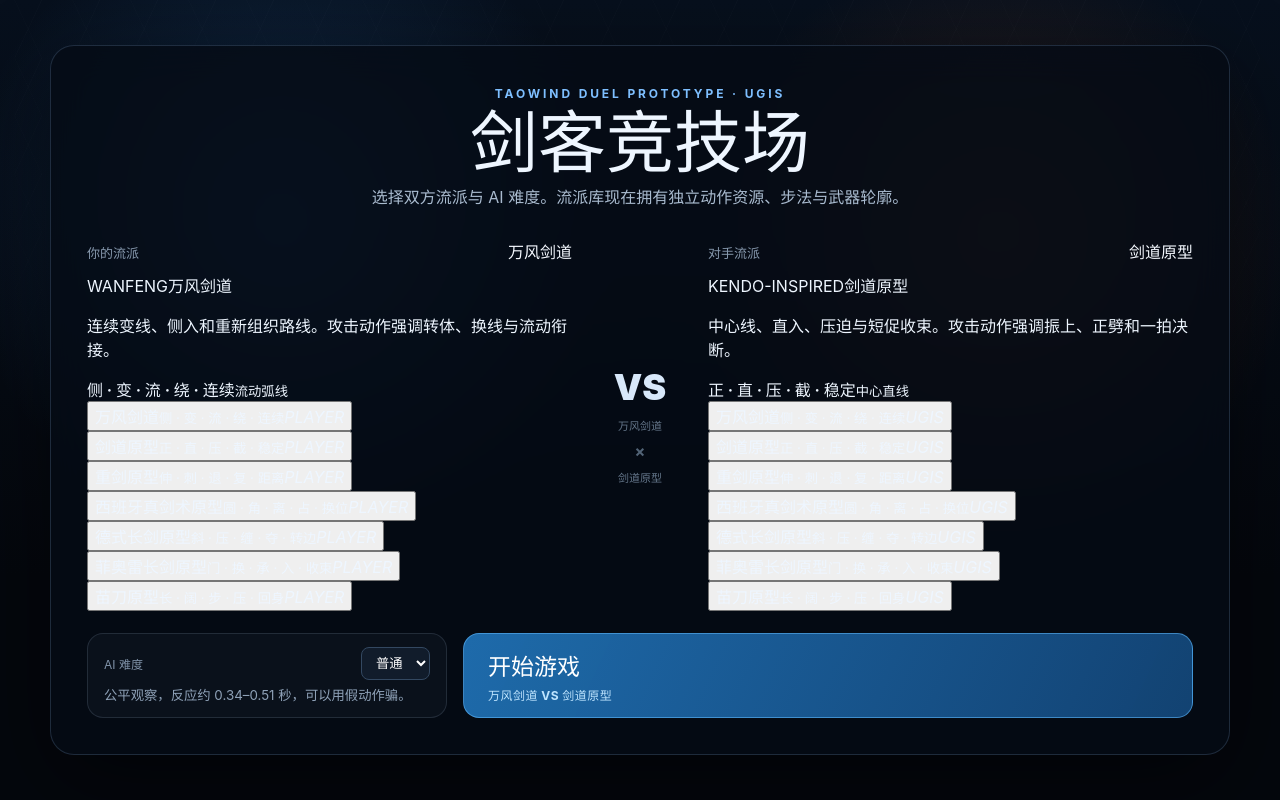
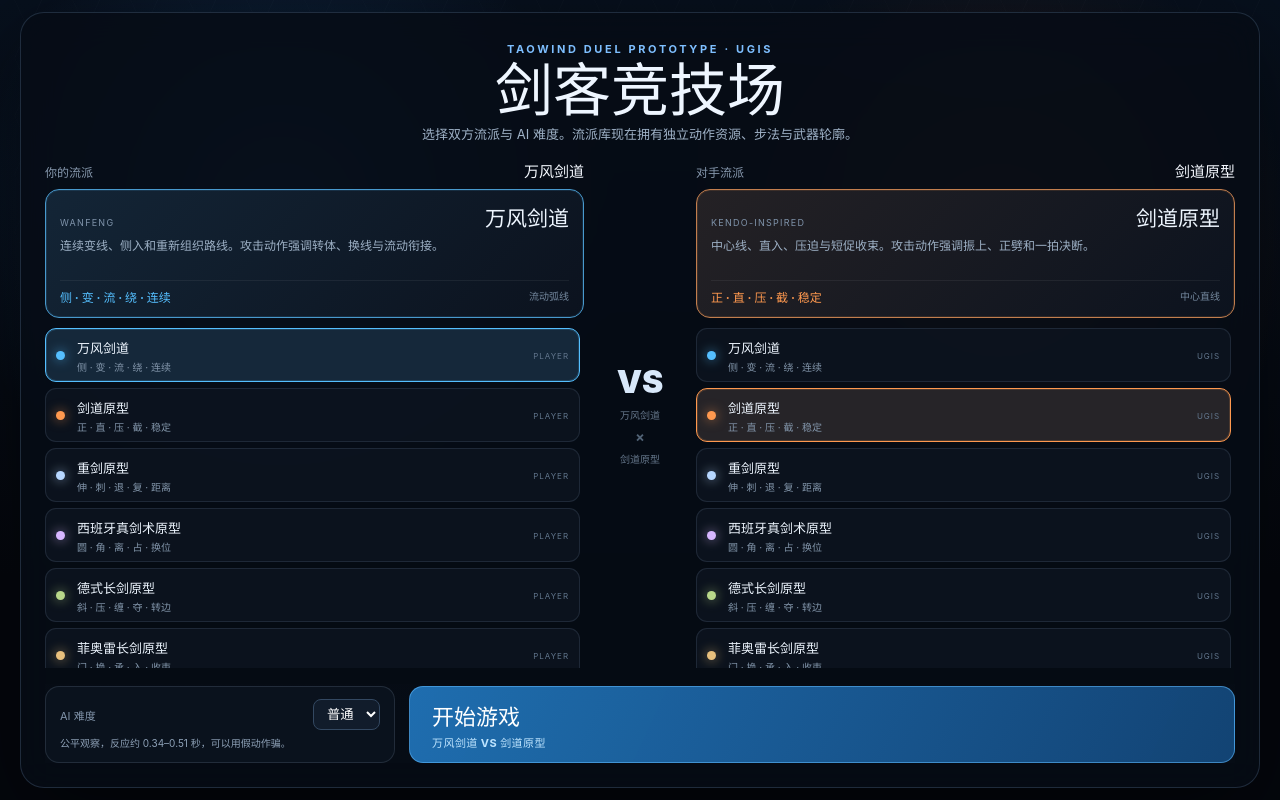
Before and after one commit to xingxuling/RCL, a React (Vite) app in the folder examples/ugis-fighter-game/: page / in a window 1280 px wide. Built offline with nearby package versions, Linux system fonts and the light colour scheme.

Commit message:
fix(game): keep setup controls visible with large style rosters

```diff
--- a/examples/ugis-fighter-game/src/styleSelect.css
+++ b/examples/ugis-fighter-game/src/styleSelect.css
@@ -1,218 +1,66 @@
 .start-screen {
-  min-height: 100vh;
+  height: 100dvh;
+  min-height: 620px;
   display: grid;
   place-items: center;
   position: relative;
   overflow: hidden;
+  padding: 12px;
   background:
-    radial-gradient(circle at 22% 28%, rgba(48, 127, 213, 0.25), transparent 28%),
-    radial-gradient(circle at 78% 30%, rgba(198, 96, 37, 0.20), transparent 26%),
-    linear-gradient(180deg, #07101d 0%, #04070d 72%);
-  color: #eef6ff;
+    radial-gradient(circle at 22% 28%, rgba(48,127,213,.25), transparent 28%),
+    radial-gradient(circle at 78% 30%, rgba(198,96,37,.20), transparent 26%),
+    linear-gradient(180deg,#07101d 0%,#04070d 72%);
+  color:#eef6ff;
 }
-
-.start-backdrop {
-  position: absolute;
-  inset: 0;
-  background:
-    linear-gradient(115deg, transparent 48%, rgba(255,255,255,0.025) 49%, transparent 50%),
-    linear-gradient(65deg, transparent 48%, rgba(255,255,255,0.018) 49%, transparent 50%);
-  background-size: 58px 58px;
-  mask-image: linear-gradient(to bottom, rgba(0,0,0,.85), transparent 82%);
-  pointer-events: none;
+.start-backdrop{position:absolute;inset:0;background:linear-gradient(115deg,transparent 48%,rgba(255,255,255,.025) 49%,transparent 50%),linear-gradient(65deg,transparent 48%,rgba(255,255,255,.018) 49%,transparent 50%);background-size:58px 58px;mask-image:linear-gradient(to bottom,rgba(0,0,0,.85),transparent 82%);pointer-events:none}
+.start-panel{
+  width:min(1240px,calc(100vw - 24px));
+  height:min(900px,calc(100dvh - 24px));
+  min-height:590px;
+  position:relative;z-index:1;
+  padding:24px;
+  border:1px solid rgba(136,174,217,.2);
+  border-radius:24px;
+  background:rgba(6,12,21,.86);
+  box-shadow:0 28px 90px rgba(0,0,0,.48);
+  backdrop-filter:blur(18px);
+  display:grid;
+  grid-template-rows:auto minmax(0,1fr) auto;
+  gap:16px;
+  overflow:hidden;
 }
-
-.start-panel {
-  width: min(1180px, calc(100vw - 48px));
-  position: relative;
-  z-index: 1;
-  padding: 36px;
-  border: 1px solid rgba(136, 174, 217, 0.2);
-  border-radius: 24px;
-  background: rgba(6, 12, 21, 0.82);
-  box-shadow: 0 28px 90px rgba(0,0,0,.48);
-  backdrop-filter: blur(18px);
-}
-
-.start-hero {
-  text-align: center;
-  margin-bottom: 28px;
-}
-.start-hero > span {
-  font-size: 12px;
-  letter-spacing: .24em;
-  color: #7ebfff;
-  font-weight: 700;
-}
-.start-hero h1 {
-  margin: 6px 0 8px;
-  font-size: clamp(38px, 6vw, 68px);
-  line-height: 1;
-}
-.start-hero p {
-  max-width: 720px;
-  margin: 0 auto;
-  color: #a9bbcf;
-  line-height: 1.7;
-}
-
-.selection-columns {
-  display: grid;
-  grid-template-columns: 1fr 100px 1fr;
-  gap: 18px;
-  align-items: stretch;
-}
-.style-chooser {
-  min-width: 0;
-}
-.style-chooser > header {
-  display: flex;
-  justify-content: space-between;
-  align-items: baseline;
-  margin-bottom: 10px;
-  color: #8799ae;
-  font-size: 13px;
-}
-.style-chooser > header strong {
-  color: #f5f9ff;
-  font-size: 16px;
-}
-.style-card-grid {
-  display: grid;
-  gap: 10px;
-}
-.style-card {
-  text-align: left;
-  border: 1px solid rgba(125, 147, 171, .2);
-  background: rgba(13, 21, 33, .88);
-  color: inherit;
-  border-radius: 16px;
-  padding: 18px;
-  cursor: pointer;
-  transition: transform .16s ease, border-color .16s ease, box-shadow .16s ease;
-}
-.style-card:hover {
-  transform: translateY(-2px);
-  border-color: rgba(173, 204, 238, .46);
-}
-.style-card.selected.style-wanfeng {
-  border-color: rgba(88, 187, 255, .92);
-  box-shadow: inset 0 0 0 1px rgba(88, 187, 255, .26), 0 12px 38px rgba(38, 121, 191, .16);
-}
-.style-card.selected.style-kendo {
-  border-color: rgba(255, 154, 79, .9);
-  box-shadow: inset 0 0 0 1px rgba(255, 154, 79, .24), 0 12px 38px rgba(186, 83, 30, .14);
-}
-.style-card-topline {
-  display: flex;
-  justify-content: space-between;
-  gap: 12px;
-  font-size: 10px;
-  letter-spacing: .14em;
-  color: #71869d;
-}
-.style-card-topline em { font-style: normal; }
-.style-card > strong {
-  display: block;
-  margin-top: 8px;
-  font-size: 24px;
-}
-.style-card p {
-  min-height: 48px;
-  margin: 8px 0 12px;
-  color: #9db0c5;
-  line-height: 1.55;
-  font-size: 13px;
-}
-.style-path-language {
-  border-top: 1px solid rgba(255,255,255,.07);
-  padding-top: 10px;
-  display: flex;
-  flex-direction: column;
-  gap: 3px;
-}
-.style-path-language span,
-.style-card small {
-  color: #74889e;
-  font-size: 11px;
-}
-.style-path-language b {
-  font-size: 13px;
-}
-.style-card.style-wanfeng .style-path-language b { color: #68c8ff; }
-.style-card.style-kendo .style-path-language b { color: #ffad70; }
-.style-card > small { display: block; margin-top: 8px; }
-
-.versus-column {
-  display: grid;
-  place-content: center;
-  justify-items: center;
-  color: #65778b;
-  gap: 8px;
-  text-align: center;
-}
-.versus-column > span {
-  font-size: 36px;
-  font-weight: 900;
-  color: #d8e8fa;
-}
-.versus-column b { font-size: 16px; color: #526477; }
-.versus-column small { font-size: 11px; max-width: 90px; }
-
-.start-footer {
-  display: grid;
-  grid-template-columns: minmax(250px, 360px) 1fr;
-  gap: 16px;
-  margin-top: 22px;
-}
-.start-difficulty,
-.start-battle-button {
-  border-radius: 16px;
-  min-height: 82px;
-}
-.start-difficulty {
-  border: 1px solid rgba(130, 151, 177, .2);
-  background: rgba(12, 19, 30, .86);
-  padding: 12px 16px;
-  display: grid;
-  grid-template-columns: auto 1fr;
-  gap: 4px 12px;
-  align-items: center;
-}
-.start-difficulty > span { color: #8093a9; font-size: 12px; }
-.start-difficulty select {
-  justify-self: end;
-  background: #111c2b;
-  color: white;
-  border: 1px solid #334861;
-  border-radius: 8px;
-  padding: 7px 10px;
-}
-.start-difficulty small {
-  grid-column: 1 / -1;
-  color: #8ea1b7;
-  line-height: 1.4;
-}
-.start-battle-button {
-  border: 1px solid rgba(98, 188, 255, .55);
-  background: linear-gradient(115deg, rgba(34, 120, 192, .88), rgba(19, 70, 120, .95));
-  color: white;
-  cursor: pointer;
-  display: flex;
-  flex-direction: column;
-  align-items: flex-start;
-  justify-content: center;
-  padding: 14px 24px;
-  transition: transform .16s ease, filter .16s ease;
-}
-.start-battle-button:hover { transform: translateY(-2px); filter: brightness(1.1); }
-.start-battle-button span { font-size: 23px; font-weight: 900; }
-.start-battle-button strong { margin-top: 4px; color: #bfe5ff; font-size: 12px; letter-spacing: .04em; }
-
-@media (max-width: 880px) {
-  .start-panel { width: min(94vw, 680px); padding: 22px; }
-  .selection-columns { grid-template-columns: 1fr; }
-  .versus-column { grid-template-columns: 1fr auto 1fr; padding: 2px 0; }
-  .versus-column > span { font-size: 24px; }
-  .start-footer { grid-template-columns: 1fr; }
-}
+.start-hero{text-align:center;margin:0}
+.start-hero>span{font-size:11px;letter-spacing:.24em;color:#7ebfff;font-weight:700}
+.start-hero h1{margin:4px 0 6px;font-size:clamp(34px,4.6vw,58px);line-height:1}
+.start-hero p{max-width:760px;margin:0 auto;color:#9fb2c7;line-height:1.45;font-size:13px}
+.selection-columns{display:grid;grid-template-columns:minmax(0,1fr) 84px minmax(0,1fr);gap:14px;align-items:stretch;min-height:0}
+.style-chooser{min-width:0;min-height:0;display:grid;grid-template-rows:auto auto minmax(0,1fr);gap:8px}
+.style-chooser-header{display:flex;justify-content:space-between;align-items:baseline;color:#8799ae;font-size:12px}
+.style-chooser-header strong{color:#f5f9ff;font-size:15px}
+.selected-style-summary{border:1px solid color-mix(in srgb,var(--selected-accent) 72%,#26394d);background:linear-gradient(135deg,color-mix(in srgb,var(--selected-accent) 10%,#0c1420),rgba(12,19,31,.94));border-radius:14px;padding:12px 14px;box-shadow:inset 0 0 0 1px color-mix(in srgb,var(--selected-accent) 12%,transparent)}
+.selected-style-summary>div{display:flex;justify-content:space-between;gap:12px;align-items:baseline}
+.selected-style-summary span{font-size:9px;letter-spacing:.14em;color:#7f93aa}
+.selected-style-summary strong{font-size:21px}
+.selected-style-summary p{margin:6px 0 8px;color:#9db0c5;line-height:1.4;font-size:12px;min-height:34px}
+.selected-style-summary footer{display:flex;justify-content:space-between;gap:10px;border-top:1px solid rgba(255,255,255,.06);padding-top:7px}
+.selected-style-summary footer b{color:var(--selected-accent);font-size:12px}
+.selected-style-summary footer small{color:#74889e;font-size:10px}
+.style-option-list{min-height:0;overflow-y:auto;overscroll-behavior:contain;display:grid;gap:6px;padding:2px 4px 2px 0;scrollbar-width:thin;scrollbar-color:#3d5168 transparent}
+.style-option{--style-accent:#7ebfff;display:grid;grid-template-columns:12px minmax(0,1fr) auto;gap:9px;align-items:center;text-align:left;border:1px solid rgba(125,147,171,.18);background:rgba(13,21,33,.78);color:inherit;border-radius:11px;padding:9px 10px;cursor:pointer;transition:border-color .14s ease,transform .14s ease,background .14s ease;min-height:54px}
+.style-option:hover{transform:translateX(2px);border-color:color-mix(in srgb,var(--style-accent) 55%,#65788c);background:rgba(17,28,43,.94)}
+.style-option.selected{border-color:var(--style-accent);background:color-mix(in srgb,var(--style-accent) 10%,#0e1724);box-shadow:inset 0 0 0 1px color-mix(in srgb,var(--style-accent) 18%,transparent)}
+.style-option-dot{width:9px;height:9px;border-radius:999px;background:var(--style-accent);box-shadow:0 0 12px color-mix(in srgb,var(--style-accent) 70%,transparent)}
+.style-option-copy{display:flex;flex-direction:column;gap:2px;min-width:0}
+.style-option-copy b{font-size:13px;white-space:nowrap;overflow:hidden;text-overflow:ellipsis}
+.style-option-copy small{font-size:10px;color:#8396ab;white-space:nowrap;overflow:hidden;text-overflow:ellipsis}
+.style-option em{font-style:normal;font-size:8px;letter-spacing:.12em;color:#62768d}
+.versus-column{display:grid;place-content:center;justify-items:center;color:#65778b;gap:6px;text-align:center;min-height:0}
+.versus-column>span{font-size:32px;font-weight:900;color:#d8e8fa}.versus-column b{font-size:14px;color:#526477}.versus-column small{font-size:10px;max-width:80px}
+.start-footer{display:grid;grid-template-columns:minmax(250px,350px) 1fr;gap:14px;margin:0;padding-top:2px;position:relative;z-index:2;background:linear-gradient(to top,rgba(6,12,21,.98) 62%,rgba(6,12,21,.76))}
+.start-difficulty,.start-battle-button{border-radius:14px;min-height:72px}
+.start-difficulty{border:1px solid rgba(130,151,177,.2);background:rgba(12,19,30,.9);padding:10px 14px;display:grid;grid-template-columns:auto 1fr;gap:3px 10px;align-items:center}
+.start-difficulty>span{color:#8093a9;font-size:11px}.start-difficulty select{justify-self:end;background:#111c2b;color:white;border:1px solid #334861;border-radius:8px;padding:6px 9px}.start-difficulty small{grid-column:1/-1;color:#8ea1b7;line-height:1.3;font-size:10px}
+.start-battle-button{border:1px solid rgba(98,188,255,.55);background:linear-gradient(115deg,rgba(34,120,192,.9),rgba(19,70,120,.96));color:white;cursor:pointer;display:flex;flex-direction:column;align-items:flex-start;justify-content:center;padding:12px 22px;transition:transform .16s ease,filter .16s ease}
+.start-battle-button:hover{transform:translateY(-2px);filter:brightness(1.1)}.start-battle-button span{font-size:22px;font-weight:900}.start-battle-button strong{margin-top:3px;color:#bfe5ff;font-size:11px;letter-spacing:.04em}
+@media (max-height:760px) and (min-width:881px){.start-panel{padding:16px;gap:10px}.start-hero h1{font-size:38px}.start-hero p{font-size:11px}.selected-style-summary{padding:9px 11px}.selected-style-summary p{display:none}.style-option{min-height:44px;padding:7px 9px}.start-footer{grid-template-columns:280px 1fr}.start-difficulty,.start-battle-button{min-height:62px}}
+@media (max-width:880px){.start-screen{height:auto;min-height:100dvh;overflow:auto;padding:8px}.start-panel{width:min(96vw,680px);height:auto;min-height:0;padding:16px;overflow:visible}.selection-columns{grid-template-columns:1fr;min-height:auto}.style-chooser{min-height:430px}.style-option-list{max-height:300px}.versus-column{grid-template-columns:1fr auto 1fr;padding:0}.versus-column>span{font-size:22px}.start-footer{grid-template-columns:1fr;position:sticky;bottom:0;padding-top:8px}.start-hero p{font-size:12px}}
```
